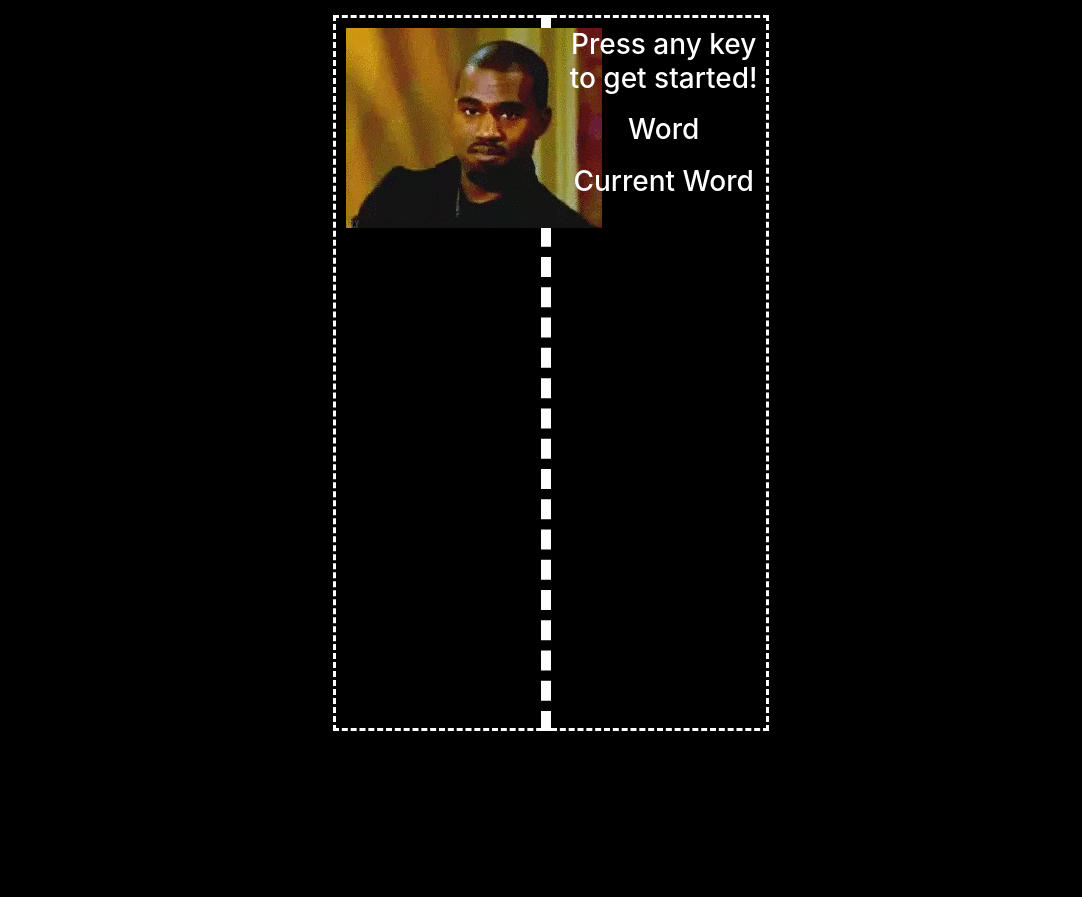
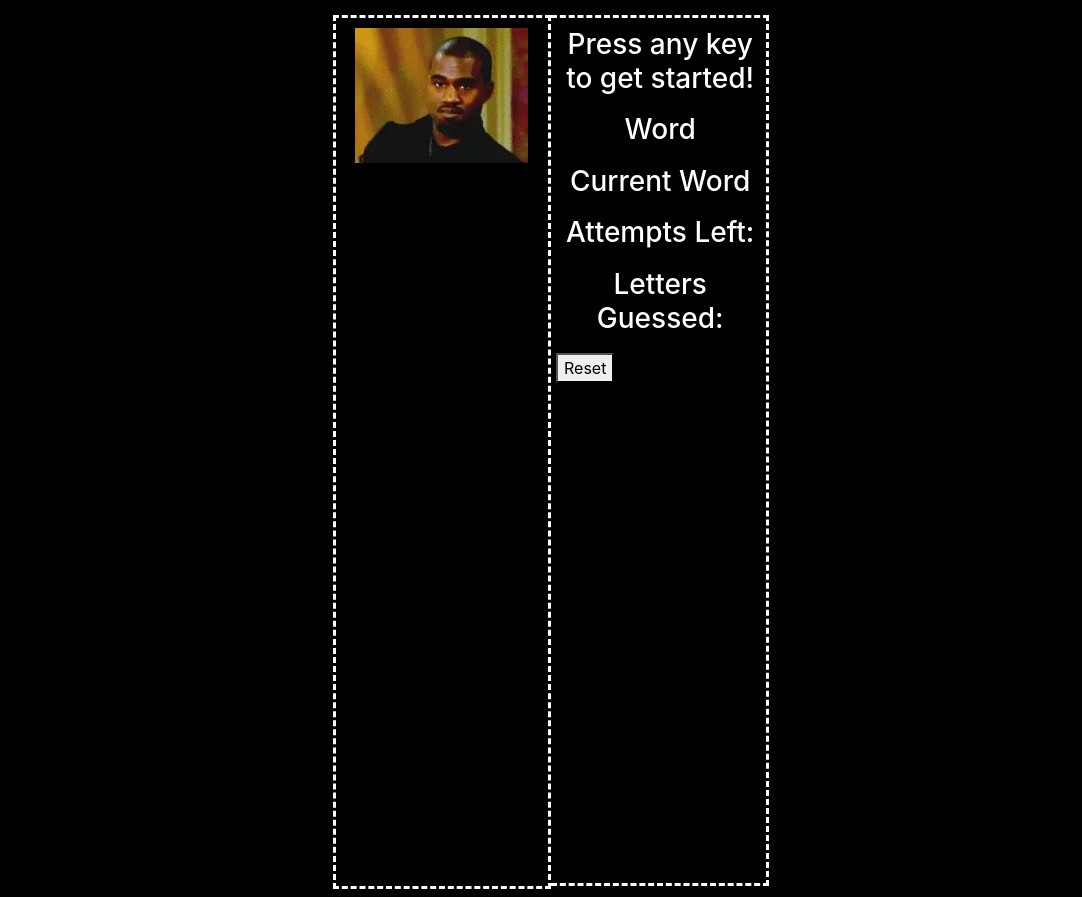
Before and after one commit to BradBader/Word-Guess-Game, a plain HTML site: page index.html in a window 1280 px wide. Shown: the part 51-948 px from the top of the page, without its empty margins (99-1181 px from the left). Before the commit the page ends 800 px from the top, so only its background shows below. Drawn offline with nearby package versions, Linux system fonts and the light colour scheme.

Commit message:
minor revisions

```diff
--- a/assets/css/style.css
+++ b/assets/css/style.css
@@ -14,8 +14,20 @@ h1 {
     text-align: center;
 }
 
+h3 {
+    width: 100%;
+    text-align: center;
+}
+
 .bPad {
     padding-bottom: 10px;
+    margin-right: 17px;
+}
+
+.ctr {align-content: center}
+
+#kanyeOne {
+        width: 90%;
 }
 
 
@@ -24,8 +36,8 @@ h1 {
     border-left: dashed white 3px;
     border-top: dashed white 3px;
     border-bottom: dashed white 3px;
-    border-right: dashed white 10px;
-    margin: 10px 0px 10px 10px;
+    border-right: dashed white 3px;
+    margin: 10px 0px 7px 10px;
     padding: 10px 10px 500px 10px;
 }
 
@@ -35,5 +47,5 @@ h1 {
     border-right: dashed white 3px;
     border-bottom: dashed white 3px;
     margin: 10px 10px 10px 0px;
-    padding: 10px 0px 500px 10px;
+    padding: 10px 0px 500px 20px;
 }
--- a/index.html
+++ b/index.html
@@ -27,13 +27,23 @@
             </div>
 
             <div class="col-md-2" id="leftBox">
-                <img src="assets/images/Kanye1.gif">
+                <img id="kanyeOne" src="assets/images/Kanye1.gif">
             </div>
             <div class="col-md-2" id="rightBox">
-                <h3 class="bPad">Press any key to get started!</h3>
-                <h3 class="bPad">Word</h3>
-                <h3 class="bPad">Current Word</h3>
-
+                <div class="row nopad nomrgin">
+                    <h3 class="bPad">Press any key to get started!</h3>
+                    <h3 class="bPad">Word</h3>
+                    <h3 class="bPad">Current Word</h3>
+                </div>
+                <div class="row nopad nomrgin">
+                    <h3 class="bPad">Attempts Left:</h3>
+                </div>
+                <div class="row nopad nomrgin">
+                    <h3 class="bPad">Letters Guessed:</h3>
+                </div>
+                <div class="row ctr">
+                    <button id="resetButton">Reset</button>
+                </div>
             </div>
 
             <div class="col-md-2">
```
